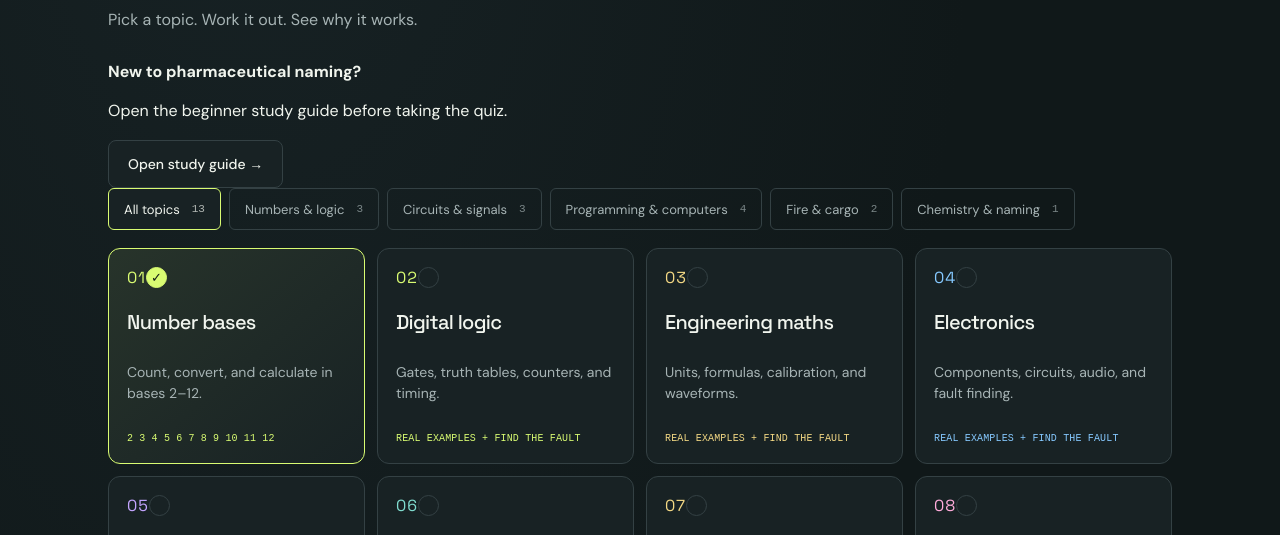
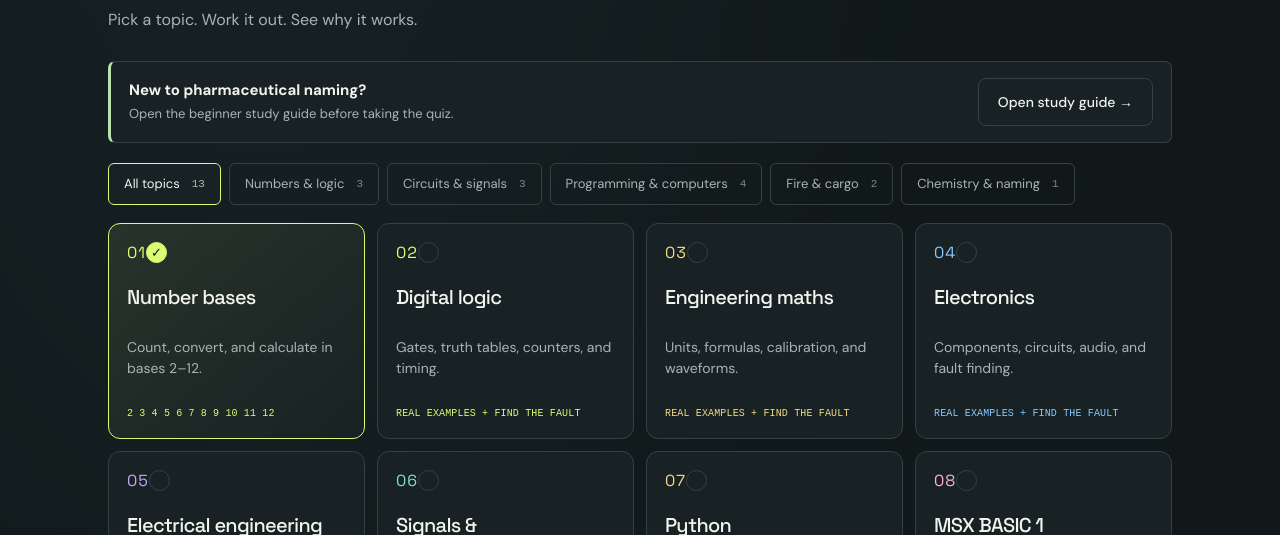
Before and after one commit to Nox1381/Base2-3-...12, a website: page docs/index.html in a window 1280 px wide. Shown: the part 234-769 px from the top of the page. Drawn offline with Linux system fonts and the light colour scheme.

Commit message:
Style prominent pharmaceutical naming study shortcut

```diff
--- a/docs/styles.css
+++ b/docs/styles.css
@@ -122,3 +122,10 @@
 .study-actions{margin-top:26px}.study-actions button:disabled{opacity:.35;cursor:default}
 @media(max-width:820px){.study-layout{grid-template-columns:1fr}.study-nav{position:static}.study-nav-item{width:calc(50% - 5px);display:inline-flex;vertical-align:top}.study-nav-tip{clear:both}.study-article{padding:22px 20px}.study-hero{padding:22px}}
 @media(max-width:500px){.study-nav-item{width:100%}.study-article{padding:18px 15px}.study-check{padding:15px}.study-section{gap:10px}.study-actions button{font-size:12px;padding:12px}.study-hero{padding:18px}.study-tag{font-size:9px;text-align:right}}
+
+
+/* Prominent beginner study entry on the main page */
+.study-home-shortcut{display:flex;align-items:center;justify-content:space-between;gap:18px;border:1px solid var(--border);border-left:3px solid #b9e2b0;background:var(--surface);border-radius:7px;padding:16px 18px;margin:14px 0 20px}
+.study-home-shortcut strong{font-size:15px}.study-home-shortcut p{color:var(--muted);font-size:13px;margin:3px 0 0}
+.study-home-shortcut button{flex-shrink:0}
+@media(max-width:600px){.study-home-shortcut{align-items:stretch;flex-direction:column}.study-home-shortcut button{width:100%}}
```
